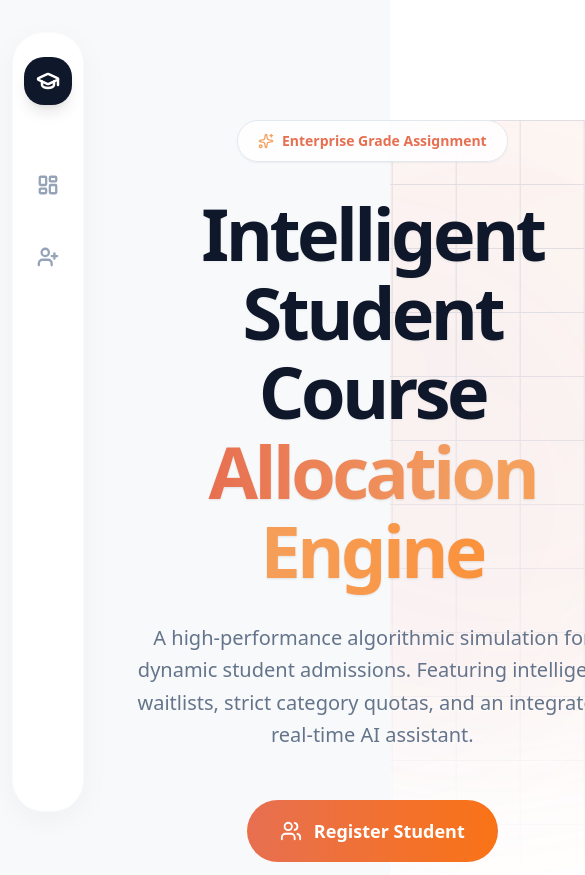
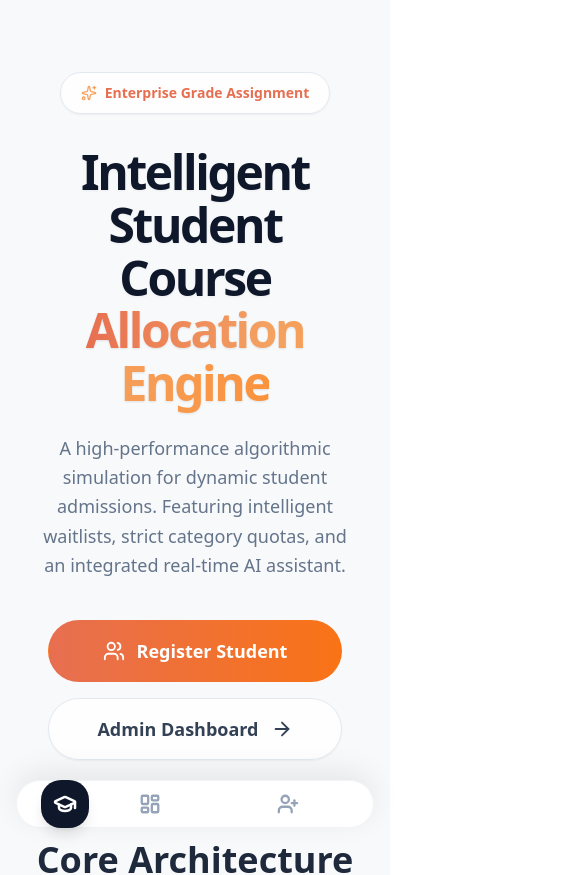
Before and after one commit to netacodes18/Task1, a React (Vite) app in the folder frontend/: page / in a window 390 px wide. Shown: the top 875 px of the page, 585 px wide, since content can reach past the window. Built offline with nearby package versions, Linux system fonts and the light colour scheme.

Commit message:
style: implement mobile responsiveness across all pages

```diff
--- a/frontend/src/App.tsx
+++ b/frontend/src/App.tsx
@@ -8,7 +8,7 @@ function Navigation() {
   const location = useLocation();
 
   return (
-    <nav className="flex flex-col items-center gap-6 mt-10">
+    <nav className="flex flex-row md:flex-col items-center gap-4 md:gap-6 md:mt-10 w-full justify-around md:justify-center">
       <Link
         to="/dashboard"
         className={`w-12 h-12 flex items-center justify-center rounded-2xl transition-all duration-300 ${location.pathname === '/dashboard' ? 'bg-[#e76f51] text-white shadow-lg shadow-[#e76f51]/30' : 'text-slate-400 hover:bg-slate-100 hover:text-slate-700'}`}
@@ -32,11 +32,11 @@ function App() {
     <Router>
       <div className="min-h-screen bg-[#f8f9fa] flex font-sans text-slate-800">
 
-        {/* Floating Sidebar */}
-        <aside className="w-24 fixed left-0 top-0 h-screen flex flex-col items-center py-8 z-40">
-          <div className="bg-white rounded-[2rem] w-[72px] flex-1 flex flex-col items-center py-6 shadow-[0_8px_30px_rgb(0,0,0,0.04)] border border-slate-100/50">
+        {/* Floating Sidebar -> Bottom Nav on Mobile */}
+        <aside className="w-full md:w-24 fixed bottom-0 left-0 md:top-0 h-20 md:h-screen flex flex-row md:flex-col items-center p-4 md:py-8 z-50">
+          <div className="bg-white/90 backdrop-blur-xl md:bg-white rounded-[2rem] w-full md:w-[72px] h-full md:flex-1 flex flex-row md:flex-col items-center justify-around md:justify-start px-6 md:px-0 py-0 md:py-6 shadow-[0_-8px_30px_rgb(0,0,0,0.08)] md:shadow-[0_8px_30px_rgb(0,0,0,0.04)] border border-slate-200/50 md:border-slate-100/50">
             {/* Logo */}
-            <Link to="/" className="w-12 h-12 bg-slate-900 rounded-[1.25rem] flex items-center justify-center text-white shadow-lg mb-4 hover:scale-105 transition-transform">
+            <Link to="/" className="w-12 h-12 bg-slate-900 rounded-[1.25rem] flex items-center justify-center text-white shadow-lg md:mb-4 hover:scale-105 transition-transform shrink-0">
               <GraduationCap size={24} strokeWidth={2.5} />
             </Link>
 
@@ -45,7 +45,7 @@ function App() {
         </aside>
 
         {/* Main Content */}
-        <main className="flex-1 ml-24 min-h-screen px-10 py-10 max-w-[1600px]">
+        <main className="flex-1 md:ml-24 mb-20 md:mb-0 min-h-screen px-4 md:px-10 py-6 md:py-10 max-w-[1600px] mx-auto w-full">
           <Routes>
             <Route path="/" element={<Home />} />
             <Route path="/dashboard" element={<Dashboard />} />
--- a/frontend/src/pages/Dashboard.tsx
+++ b/frontend/src/pages/Dashboard.tsx
@@ -251,7 +251,7 @@ export default function Dashboard() {
           <div className="flex-1 overflow-auto pr-2">
             <div className="space-y-4">
               {students.slice(0, 10).map((student) => (
-                <div key={student._id} className="flex items-center justify-between p-4 rounded-2xl hover:bg-slate-50 transition-colors">
+                <div key={student._id} className="flex flex-col sm:flex-row items-start sm:items-center justify-between p-4 rounded-2xl hover:bg-slate-50 transition-colors gap-3 sm:gap-0">
                   <div className="flex items-center gap-4">
                     <div className="w-12 h-12 rounded-full bg-slate-100 flex items-center justify-center text-slate-500">
                       <Users size={20} />
@@ -266,7 +266,7 @@ export default function Dashboard() {
                     </div>
                   </div>
 
-                  <div className="flex flex-col items-end">
+                  <div className="flex flex-col items-start sm:items-end w-full sm:w-auto mt-2 sm:mt-0 pt-2 sm:pt-0 border-t sm:border-t-0 border-slate-100">
                      {student.isAllocated ? (
                         <>
                           <span className="text-sm font-semibold text-slate-800">{student.allocatedCourse?.name || 'Unknown'}</span>
--- a/frontend/src/pages/Home.tsx
+++ b/frontend/src/pages/Home.tsx
@@ -14,34 +14,34 @@ export default function Home() {
       </div>
 
       {/* Hero Section */}
-      <div className="flex flex-col items-center text-center mt-20 mb-32 relative">
+      <div className="flex flex-col items-center text-center mt-12 md:mt-20 mb-20 md:mb-32 relative px-4 md:px-0">
         <div className="inline-flex items-center gap-2 px-5 py-2.5 rounded-full bg-white/80 backdrop-blur-md text-[#e76f51] font-bold text-sm mb-8 border border-slate-200 shadow-sm hover:border-[#e76f51]/30 hover:scale-105 transition-all cursor-default group">
           <Sparkles size={16} className="text-[#f4a261] group-hover:animate-spin" />
           Enterprise Grade Assignment
         </div>
 
-        <h1 className="text-7xl font-black text-slate-900 tracking-tighter leading-[1.1] mb-8 max-w-5xl drop-shadow-sm">
-          Intelligent Student Course <br />
+        <h1 className="text-5xl md:text-7xl font-black text-slate-900 tracking-tighter leading-[1.1] mb-6 md:mb-8 max-w-5xl drop-shadow-sm">
+          Intelligent Student Course <br className="hidden md:block" />
           <span className="relative text-transparent bg-clip-text bg-gradient-to-r from-[#e76f51] via-[#f4a261] to-orange-400 drop-shadow-sm">
             Allocation Engine
           </span>
         </h1>
 
-        <p className="text-xl text-slate-500 max-w-2xl mb-12 leading-relaxed font-medium">
+        <p className="text-lg md:text-xl text-slate-500 max-w-2xl mb-10 md:mb-12 leading-relaxed font-medium">
           A high-performance algorithmic simulation for dynamic student admissions. Featuring intelligent waitlists, strict category quotas, and an integrated real-time AI assistant.
         </p>
 
-        <div className="flex flex-col sm:flex-row items-center gap-6 z-10">
+        <div className="flex flex-col sm:flex-row items-stretch sm:items-center w-full sm:w-auto gap-4 sm:gap-6 z-10 px-4 sm:px-0">
           <Link
             to="/register"
-            className="group px-8 py-4 bg-gradient-to-r from-[#e76f51] to-orange-500 text-white rounded-full font-bold hover:shadow-[0_15px_40px_rgb(231,111,81,0.4)] hover:-translate-y-1 transition-all flex items-center gap-3 text-lg border border-transparent hover:border-white/20"
+            className="group px-8 py-4 bg-gradient-to-r from-[#e76f51] to-orange-500 text-white rounded-full font-bold hover:shadow-[0_15px_40px_rgb(231,111,81,0.4)] hover:-translate-y-1 transition-all flex justify-center items-center gap-3 text-lg border border-transparent hover:border-white/20"
           >
             <Users size={22} className="group-hover:scale-110 transition-transform" />
             Register Student
           </Link>
           <Link
             to="/dashboard"
-            className="group px-8 py-4 bg-white/80 backdrop-blur-xl text-slate-700 rounded-full font-bold border border-slate-200 hover:border-[#e76f51]/40 hover:bg-white hover:text-[#e76f51] transition-all shadow-sm hover:shadow-[0_15px_40px_rgb(0,0,0,0.05)] hover:-translate-y-1 flex items-center gap-3 text-lg"
+            className="group px-8 py-4 bg-white/80 backdrop-blur-xl text-slate-700 rounded-full font-bold border border-slate-200 hover:border-[#e76f51]/40 hover:bg-white hover:text-[#e76f51] transition-all shadow-sm hover:shadow-[0_15px_40px_rgb(0,0,0,0.05)] hover:-translate-y-1 flex justify-center items-center gap-3 text-lg"
           >
             Admin Dashboard
             <ArrowRight size={22} className="group-hover:translate-x-1 transition-transform" />
@@ -105,11 +105,11 @@ export default function Home() {
               <div className="inline-flex items-center gap-2 px-5 py-2.5 rounded-full bg-white/10 text-white font-bold text-sm mb-6 border border-white/10 backdrop-blur-md">
                 <GraduationCap size={18} /> 100% Acceptance Criteria Met
               </div>
-              <h2 className="text-5xl font-black tracking-tight">Business Rules Implemented</h2>
+              <h2 className="text-3xl md:text-5xl font-black tracking-tight">Business Rules Implemented</h2>
             </div>
           </div>
 
-          <div className="grid grid-cols-1 md:grid-cols-2 gap-x-12 gap-y-8">
+          <div className="grid grid-cols-1 md:grid-cols-2 gap-4 md:gap-6 relative z-10">
             <div className="flex gap-5 p-8 rounded-3xl bg-white/5 border border-white/5 hover:bg-white/10 transition-all backdrop-blur-sm group hover:-translate-y-1 hover:shadow-2xl">
               <div className="w-14 h-14 rounded-2xl bg-[#2a9d8f]/20 flex items-center justify-center shrink-0 group-hover:scale-110 transition-transform">
                 <CheckCircle2 className="text-[#2a9d8f]" size={24} />
--- a/frontend/src/pages/Register.tsx
+++ b/frontend/src/pages/Register.tsx
@@ -57,7 +57,7 @@ export default function Register() {
   };
 
   return (
-    <div className="max-w-3xl mx-auto animate-in fade-in slide-in-from-bottom-8 duration-700 pb-12 mt-12">
+    <div className="max-w-3xl mx-auto animate-in fade-in slide-in-from-bottom-8 duration-700 pb-12 mt-4 md:mt-12 px-4 md:px-0">
       <div className="bg-white rounded-[2.5rem] p-8 md:p-12 shadow-[0_8px_30px_rgb(0,0,0,0.03)] relative overflow-hidden">
         <div className="relative z-10">
           <div className="flex flex-col items-center text-center mb-10">
```
